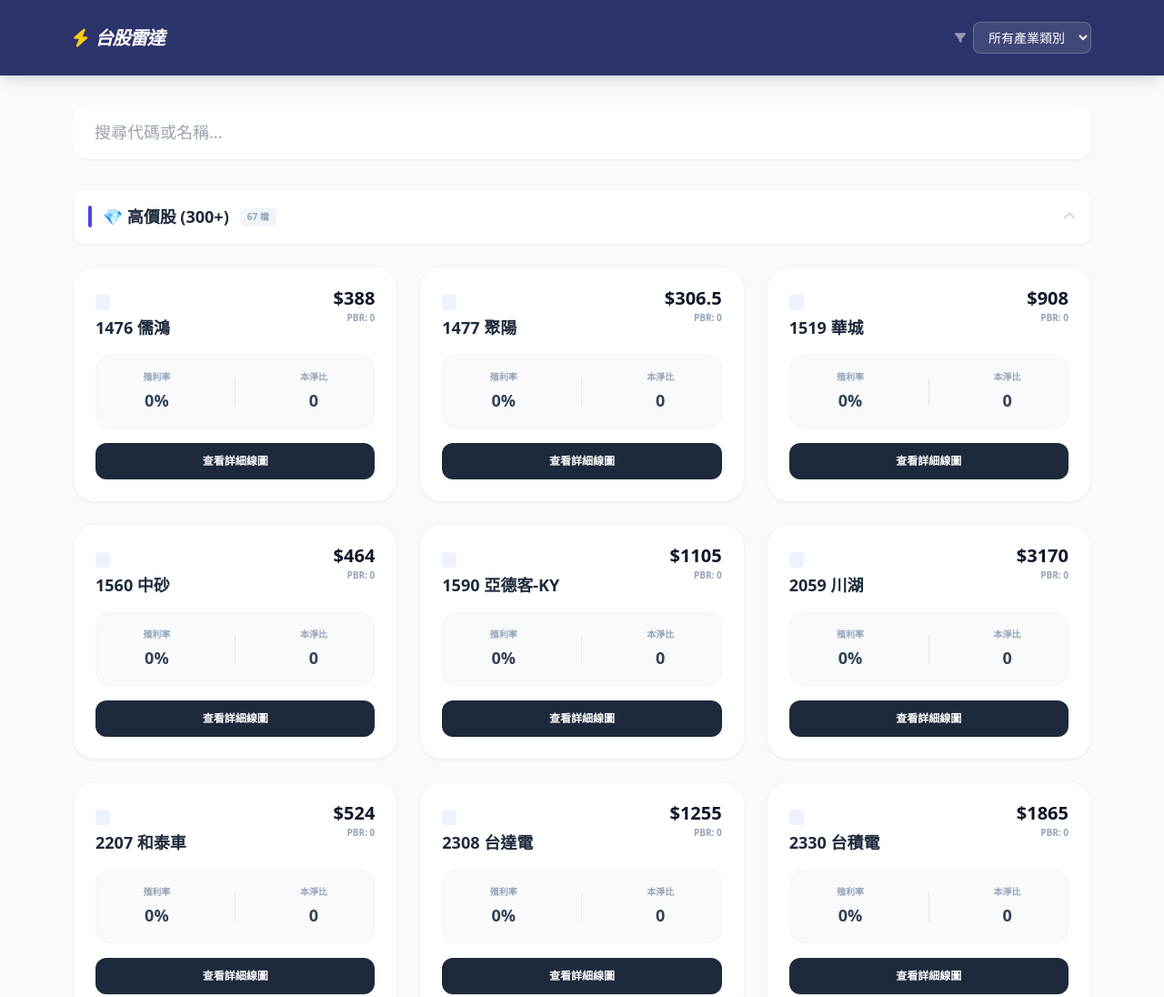
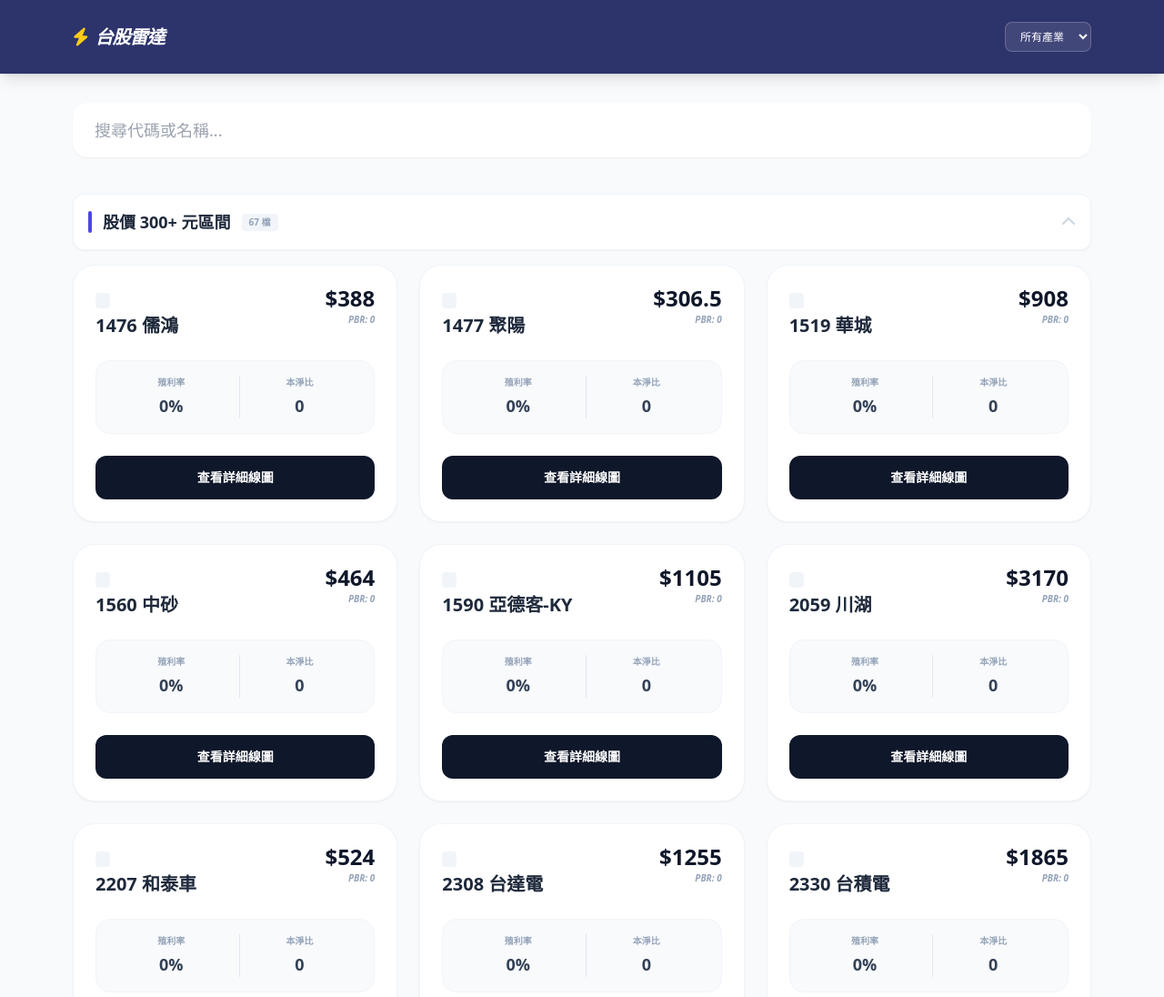
Before and after one commit to annie040533/TaiwaStocksToolAPP, a plain HTML site: page index.html in a window 1280 px wide. Shown: the top 1096 px of the page at 91% size. Drawn offline with nearby package versions, Linux system fonts and the light colour scheme.

Commit message:
Update index.html

```diff
--- a/index.html
+++ b/index.html
@@ -3,7 +3,7 @@
 <head>
     <meta charset="UTF-8">
     <meta name="viewport" content="width=device-width, initial-scale=1.0">
-    <title>台股價值選股雷達 - 摺疊分類版</title>
+    <title>台股價值選股雷達 - 摺疊篩選版</title>
     <script src="https://unpkg.com/vue@3/dist/vue.global.js"></script>
     <script src="https://cdn.tailwindcss.com"></script>
     <link rel="stylesheet" href="https://cdnjs.cloudflare.com/ajax/libs/font-awesome/6.4.0/css/all.min.css">
@@ -13,69 +13,63 @@
 
 <div id="app" v-cloak>
     <header class="bg-[#2d336b] text-white py-6 shadow-lg sticky top-0 z-50">
-        <div class="container mx-auto px-4 max-w-6xl flex flex-wrap justify-between items-center gap-4">
+        <div class="container mx-auto px-4 max-w-6xl flex justify-between items-center">
             <h1 class="text-xl font-black italic tracking-tighter uppercase">
                 <i class="fa-solid fa-bolt text-yellow-400 mr-2"></i>台股雷達
             </h1>
-            <div class="flex items-center gap-2">
-                <i class="fa-solid fa-filter text-white/50 text-xs"></i>
-                <select v-model="selectedCategory" class="bg-white/10 text-white text-sm border border-white/20 rounded-lg px-3 py-1.5 outline-none focus:bg-white/20">
-                    <option value="" class="text-slate-800">所有產業類別</option>
-                    <option v-for="cat in categories" :value="cat" class="text-slate-800">{{ cat }}</option>
-                </select>
-            </div>
+            <select v-model="selectedCategory" class="bg-white/10 text-white text-xs px-3 py-1.5 rounded-lg border border-white/20 outline-none">
+                <option value="" class="text-slate-800">所有產業</option>
+                <option v-for="cat in categories" :value="cat" class="text-slate-800">{{ cat }}</option>
+            </select>
         </div>
     </header>
 
     <main class="container mx-auto px-4 max-w-6xl mt-8">
-        <div class="mb-8">
+        <div class="mb-10">
             <input v-model="search" type="text" placeholder="搜尋代碼或名稱..."
                 class="w-full px-6 py-4 rounded-2xl shadow-sm border-none focus:ring-2 focus:ring-indigo-500 outline-none text-lg text-slate-700">
         </div>
 
         <div v-if="!loading" class="space-y-4">
-            <div v-for="group in categorizedData" :key="group.label">
-                <div @click="group.isOpen = !group.isOpen"
-                    class="flex items-center justify-between bg-white p-4 rounded-xl shadow-sm border border-slate-100 cursor-pointer hover:bg-slate-50 transition mb-2">
+            <div v-for="(group, index) in categorizedData" :key="group.label">
+                <div @click="toggleGroup(group.label)"
+                    class="flex items-center justify-between bg-white p-4 rounded-xl shadow-sm border border-slate-100 cursor-pointer hover:bg-slate-50 transition">
                     <div class="flex items-center gap-3">
                         <div class="h-6 w-1 bg-indigo-600 rounded-full"></div>
                         <h2 class="text-lg font-bold text-slate-800">{{ group.label }}</h2>
                         <span class="text-[10px] font-bold text-slate-400 bg-slate-100 px-2 py-0.5 rounded">{{ group.items.length }} 檔</span>
                     </div>
-                    <i :class="group.isOpen ? 'fa-chevron-up' : 'fa-chevron-down'" class="fa-solid text-slate-300 text-sm"></i>
+                    <i :class="isCollapsed(group.label) ? 'fa-chevron-down text-blue-500' : 'fa-chevron-up text-slate-300'" class="fa-solid"></i>
                 </div>
 
-                <div v-show="group.isOpen" class="grid grid-cols-1 md:grid-cols-2 lg:grid-cols-3 gap-6 py-4">
+                <div v-if="!isCollapsed(group.label)" class="grid grid-cols-1 md:grid-cols-2 lg:grid-cols-3 gap-6 mt-4 mb-8 transition-all">
                     <div v-for="s in group.items" :key="s.id"
-                        class="bg-white rounded-3xl p-6 shadow-sm border border-slate-100 hover:shadow-md transition">
+                        class="bg-white rounded-3xl p-6 shadow-sm border border-slate-100 hover:shadow-lg transition">
 
-                        <div class="flex justify-between items-start mb-4">
+                        <div class="flex justify-between items-start mb-6">
                             <div>
-                                <span class="text-[9px] bg-indigo-50 text-indigo-500 px-2 py-0.5 rounded font-black uppercase">{{ s.category }}</span>
-                                <h3 class="text-lg font-black text-slate-800 mt-1">{{ s.id }} {{ s.name }}</h3>
+                                <span class="text-[9px] bg-slate-100 text-slate-500 px-2 py-0.5 rounded font-bold uppercase">{{ s.category }}</span>
+                                <h3 class="text-xl font-black text-slate-800 mt-1">{{ s.id }} {{ s.name }}</h3>
                             </div>
                             <div class="text-right">
-                                <div class="text-xl font-black text-slate-900 leading-none">${{ s.price }}</div>
-                                <div class="text-[10px] text-slate-400 font-bold mt-1 uppercase">PBR: {{ s.pbr }}</div>
+                                <div class="text-2xl font-black text-slate-900 leading-none">${{ s.price }}</div>
+                                <div class="text-[10px] text-slate-400 font-bold mt-1 uppercase italic">PBR: {{ s.pbr }}</div>
                             </div>
                         </div>
 
-                        <div class="bg-slate-50 p-4 rounded-2xl flex justify-around items-center border border-slate-100 mb-4">
+                        <div class="grid grid-cols-2 gap-2 bg-slate-50 p-4 rounded-2xl border border-slate-100 mb-6">
                             <div class="text-center">
                                 <p class="text-[10px] text-slate-400 font-bold mb-1">殖利率</p>
-                                <p :class="s.totalYield >= 5 ? 'text-emerald-600' : 'text-slate-700'" class="font-black text-lg">
-                                    {{ s.totalYield }}%
-                                </p>
+                                <p :class="s.totalYield >= 5 ? 'text-emerald-600' : 'text-slate-700'" class="font-black text-lg">{{ s.totalYield }}%</p>
                             </div>
-                            <div class="w-px h-8 bg-slate-200"></div>
-                            <div class="text-center">
+                            <div class="text-center border-l border-slate-200">
                                 <p class="text-[10px] text-slate-400 font-bold mb-1">本淨比</p>
                                 <p class="font-black text-slate-700 text-lg">{{ s.pbr }}</p>
                             </div>
                         </div>
 
                         <a :href="'https://www.wantgoo.com/stock/'+s.id+'/technical-chart'" target="_blank"
-                            class="w-full bg-slate-800 text-white py-3 rounded-xl font-bold text-xs block text-center hover:bg-indigo-600 transition">
+                            class="w-full bg-slate-900 text-white py-3.5 rounded-xl font-bold text-sm block text-center hover:bg-indigo-600 transition">
                             查看詳細線圖
                         </a>
                     </div>
@@ -84,7 +78,7 @@
         </div>
 
         <div v-else class="text-center py-20 text-slate-300">
-            <i class="fa-solid fa-circle-notch fa-spin fa-2x mb-4"></i>
+            <i class="fa-solid fa-spinner fa-spin fa-2x mb-4"></i>
             <p class="font-bold">數據載入中...</p>
         </div>
     </main>
@@ -99,8 +93,7 @@
                 loading: true,
                 search: '',
                 selectedCategory: '',
-                // 管理每個區間的摺疊狀態
-                openStates: { g1: true, g2: true, g3: false, g4: false, g5: false }
+                collapsedGroups: ['股價 50 - 100 元區間', '股價 20 - 50 元區間', '股價 0 - 20 元區間'] // 預設摺疊部分區塊
             }
         },
         computed: {
@@ -119,11 +112,11 @@
                 const fs = this.filteredStocks;
                 const sortFunc = (arr) => arr.sort((a, b) => b.totalYield - a.totalYield);
                 return [
-                    { label: "💎 高價股 (300+)", items: sortFunc(fs.filter(s => s.price >= 300)), isOpen: this.openStates.g1 },
-                    { label: "📈 中高價 (100 - 300)", items: sortFunc(fs.filter(s => s.price >= 100 && s.price < 300)), isOpen: this.openStates.g2 },
-                    { label: "📊 中價股 (50 - 100)", items: sortFunc(fs.filter(s => s.price >= 50 && s.price < 100)), isOpen: this.openStates.g3 },
-                    { label: "🪙 普及股 (20 - 50)", items: sortFunc(fs.filter(s => s.price >= 20 && s.price < 50)), isOpen: this.openStates.g4 },
-                    { label: "🌱 低價股 (0 - 20)", items: sortFunc(fs.filter(s => s.price < 20)), isOpen: this.openStates.g5 }
+                    { label: "股價 300+ 元區間", items: sortFunc(fs.filter(s => s.price >= 300)) },
+                    { label: "股價 100 - 300 元區間", items: sortFunc(fs.filter(s => s.price >= 100 && s.price < 300)) },
+                    { label: "股價 50 - 100 元區間", items: sortFunc(fs.filter(s => s.price >= 50 && s.price < 100)) },
+                    { label: "股價 20 - 50 元區間", items: sortFunc(fs.filter(s => s.price >= 20 && s.price < 50)) },
+                    { label: "股價 0 - 20 元區間", items: sortFunc(fs.filter(s => s.price < 20)) }
                 ];
             }
         },
@@ -132,8 +125,19 @@
                 try {
                     const res = await fetch('./data.json?v=' + Date.now());
                     this.stocks = await res.json();
-                } catch (e) { console.error("Fetch error"); }
+                } catch (e) { console.error("Data error"); }
                 this.loading = false;
+            },
+            toggleGroup(label) {
+                const index = this.collapsedGroups.indexOf(label);
+                if (index > -1) {
+                    this.collapsedGroups.splice(index, 1);
+                } else {
+                    this.collapsedGroups.push(label);
+                }
+            },
+            isCollapsed(label) {
+                return this.collapsedGroups.includes(label);
             }
         },
         mounted() { this.fetchData(); }
```
